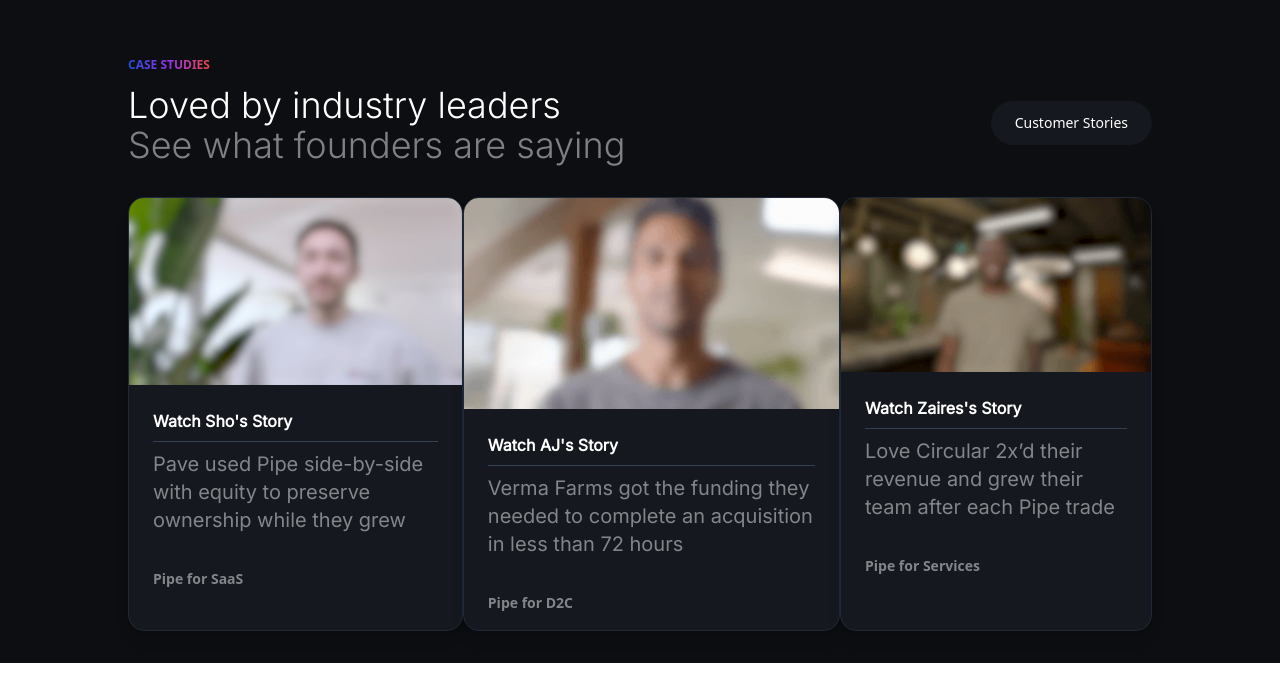
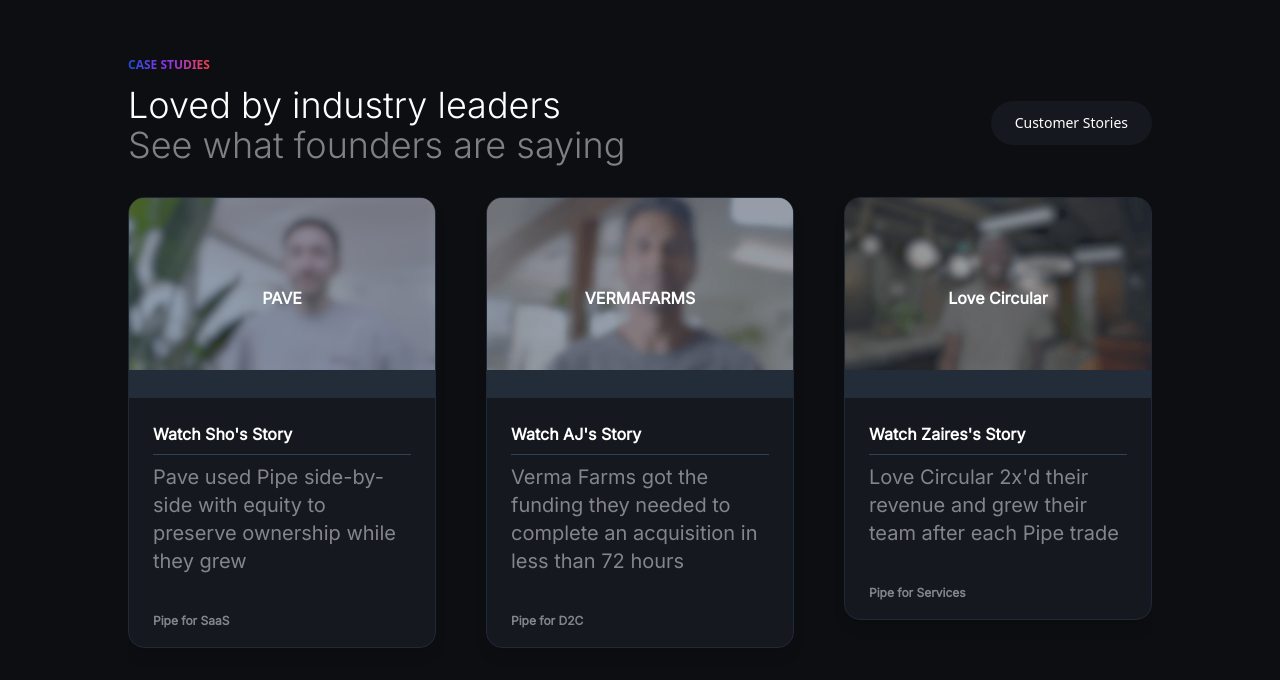
Before and after one commit to daddyloyal/Pipe-clone-app, a React (Vite) app: page / in a window 1280 px wide. Shown: the part 1233-1913 px from the top of the page. Built offline with nearby package versions, Linux system fonts and the light colour scheme.

Commit message:
Done with the swiper, moving on to the products component

```diff
--- a/src/components/Customer/Customer.jsx
+++ b/src/components/Customer/Customer.jsx
@@ -2,6 +2,34 @@
 import pave from "../../assets/pave.png";
 import vermaFarms from "../../assets/verma.png";
 import loveCircular from "../../assets/love-circular.png";
+import CaseSlider from "../Swiper/Swiper";
+
+const CASE_STUDIES = [
+  {
+    title: "Watch Sho's Story",
+    body: " Pave used Pipe side-by-side with equity to preserve ownership while they grew",
+    footer: "Pipe for SaaS",
+    image: pave,
+    overlay:"PAVE",
+  },
+  {
+    title: "Watch AJ's Story",
+    body: "Verma Farms got the funding they needed to complete an acquisition in less than 72 hours",
+    footer: "Pipe for D2C",
+    image: vermaFarms,
+    overlay:"VERMAFARMS",
+
+  },
+  {
+    title: "Watch Zaires's Story",
+    body: " Love Circular 2x'd their revenue and grew their team after each Pipe trade",
+    footer: "Pipe for Services",
+    image: loveCircular,
+    overlay:"Love Circular",
+
+  },
+]
+
 
 const Customer = () => {
   return (
@@ -22,53 +50,8 @@
           Customer Stories
         </button>
       </div>
-      <div className="swiper flex">
-        {/* Card 1 */}
-        <div class="max-w-sm rounded-2xl overflow-hidden shadow-lg mx-auto my-8 border border-gray-800 bg-secondary hover:bg-card cursor-pointer">
-          <img class="w-full" src={pave} alt="pave" />
-          <div class="px-6 py-4">
-            <div class="font-bold font-inter text-md mb-2 text-white border-b border-slate-700 py-2">Watch Sho's Story</div>
-            <p class="text-tertiary font-normal font-inter text-xl">
-              Pave used Pipe side-by-side with equity to preserve ownership
-              while they grew
-            </p>
-          </div>
-          <div class="px-6 py-4">
-            <span class="inline-block text-sm font-semibold text-tertiary mr-2">
-              Pipe for SaaS
-            </span>
-          </div>
-        </div>
-        {/* Card 2 */}
-        <div class="max-w-sm rounded-2xl overflow-hidden shadow-lg mx-auto my-8 border border-gray-800 bg-secondary hover:bg-card cursor-pointer">
-          <img class="w-full" src={vermaFarms} alt="verma" />
-          <div class="px-6 py-4">
-            <div class="font-bold font-inter text-md mb-2 text-white border-b border-slate-700 py-2">Watch AJ's Story</div>
-            <p class="text-tertiary font-normal font-inter text-xl">
-                Verma Farms got the funding they needed to complete an acquisition in less than 72 hours
-            </p>
-          </div>
-          <div class="px-6 py-4">
-            <span class="inline-block text-sm font-semibold text-tertiary mr-2">
-                Pipe for D2C
-            </span>
-          </div>
-        </div>
-        {/* Card 3 */}
-        <div class="max-w-sm rounded-2xl overflow-hidden shadow-lg mx-auto my-8 border border-gray-800 bg-secondary hover:bg-card cursor-pointer">
-          <img class="w-full" src={loveCircular} alt="love-circular" />
-          <div class="px-6 py-4">
-            <div class="font-bold font-inter text-md mb-2 text-white border-b border-slate-700 py-2">Watch Zaires's Story</div>
-            <p class="text-tertiary font-normal font-inter text-xl">
-                Love Circular 2x’d their revenue and grew their team after each Pipe trade
-            </p>
-          </div>
-          <div class="px-6 py-4">
-            <span class="inline-block text-sm font-semibold text-tertiary mr-2">
-              Pipe for Services
-            </span>
-          </div>
-        </div>
+      <div className="swiper">
+        <CaseSlider caseStudies={CASE_STUDIES} />
       </div>
     </section>
   );
--- a/src/components/Swiper/Swiper.jsx
+++ b/src/components/Swiper/Swiper.jsx
@@ -1,30 +1,67 @@
-import { Navigation, Pagination, Scrollbar, A11y } from 'swiper';
+import { Navigation, Pagination, Scrollbar, A11y } from "swiper";
 
-import { Swiper, SwiperSlide } from 'swiper/react';
+import { Swiper, SwiperSlide } from "swiper/react";
 
 // Import Swiper styles
-import 'swiper/css';
-import 'swiper/css/navigation';
-import 'swiper/css/pagination';
-import 'swiper/css/scrollbar';
+import "swiper/css";
+import "swiper/css/navigation";
+import "swiper/css/pagination";
+import "swiper/css/scrollbar";
 
-export default () => {
+function CaseSlider({ caseStudies }) {
   return (
     <Swiper
       // install Swiper modules
       modules={[Navigation, Pagination, Scrollbar, A11y]}
       spaceBetween={50}
       slidesPerView={3}
-      navigation
-      pagination={{ clickable: true }}
-      scrollbar={{ draggable: true }}
+      breakpoints={{
+        50: {
+          slidesPerView: 1
+        },
+        1000: {
+          slidesPerView: 2
+        },
+        1200: {
+          slidesPerView: 3
+        }
+      }}
+      loop
+      autoplay
       onSwiper={(swiper) => console.log(swiper)}
-      onSlideChange={() => console.log('slide change')}
+      onSlideChange={() => console.log("slide change")}
     >
-      <SwiperSlide>Slide 1</SwiperSlide>
-      <SwiperSlide>Slide 2</SwiperSlide>
-      <SwiperSlide>Slide 3</SwiperSlide>
-      <SwiperSlide>Slide 4</SwiperSlide>
+      {caseStudies.map((item, index) => (
+        <SwiperSlide key={index}>
+          <div class="max-w-sm rounded-2xl overflow-hidden group shadow-lg mx-auto my-8 border border-gray-800 bg-secondary hover:bg-card cursor-pointer">
+            <div className="relative h-[200px] overflow-y-hidden">
+              <img
+                class="w-full absolute inset-0"
+                src={item.image}
+                alt="pave"
+              />
+              <div className="bg-slate-700 translate-y-0 group-hover:translate-y-[-10rem] duration-700 grid place-items-center bg-opacity-50 transition w-full h-full relative opacity-100 group-hover:opacity-0">
+                <h2 className="font-bold text-white text-md font-inter">{item.overlay}</h2>
+              </div>
+            </div>
+            <div class="px-6 py-4">
+              <div class="font-bold font-inter text-md mb-2 text-white border-b border-slate-700 py-2">
+                {item.title}
+              </div>
+              <p class="text-tertiary hover:text-white font-normal font-inter text-xl">
+                {item.body}
+              </p>
+            </div>
+            <div class="px-6 py-4">
+              <span class="inline-block text-xs font-inter font-semibold text-tertiary mr-2">
+                {item.footer}
+              </span>
+            </div>
+          </div>
+        </SwiperSlide>
+      ))}
     </Swiper>
   );
-};
+}
+
+export default CaseSlider;
```
Also changed, not shown: src/components/Products/Products.jsx (added).
